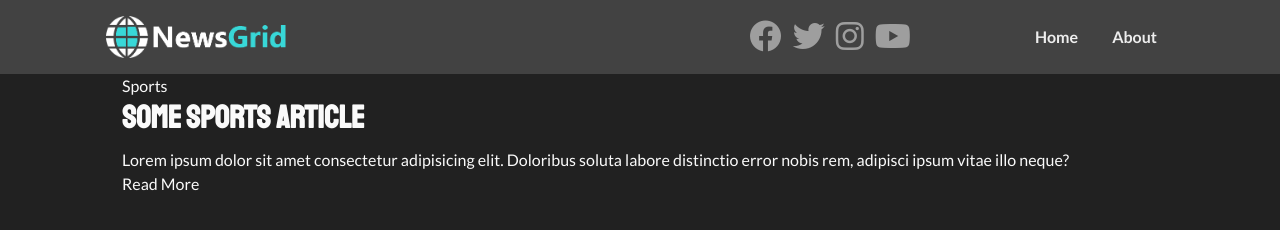
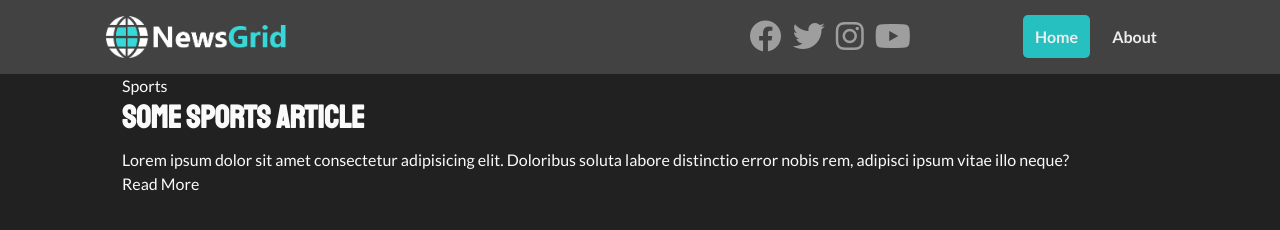
Before and after one commit to irie-k/NewsGrid, a plain HTML site: page index.html in a window 1280 px wide. Drawn offline with Linux system fonts and the light colour scheme.

Commit message:
Update root.css

```diff
--- a/css/root.css
+++ b/css/root.css
@@ -264,10 +264,8 @@
     #TUTORIAL-COLORS
   \*------------------------------------*/
 
-  --clr-primary: #c72727;
+  --clr-primary: 180 67% 45%;
   --clr-secondary: #f99500;
-  --clr-light: #f3f3f3;
-  --clr-dark: #333;
 
   /* Max Width */
   --max-width: 1100px;
```
